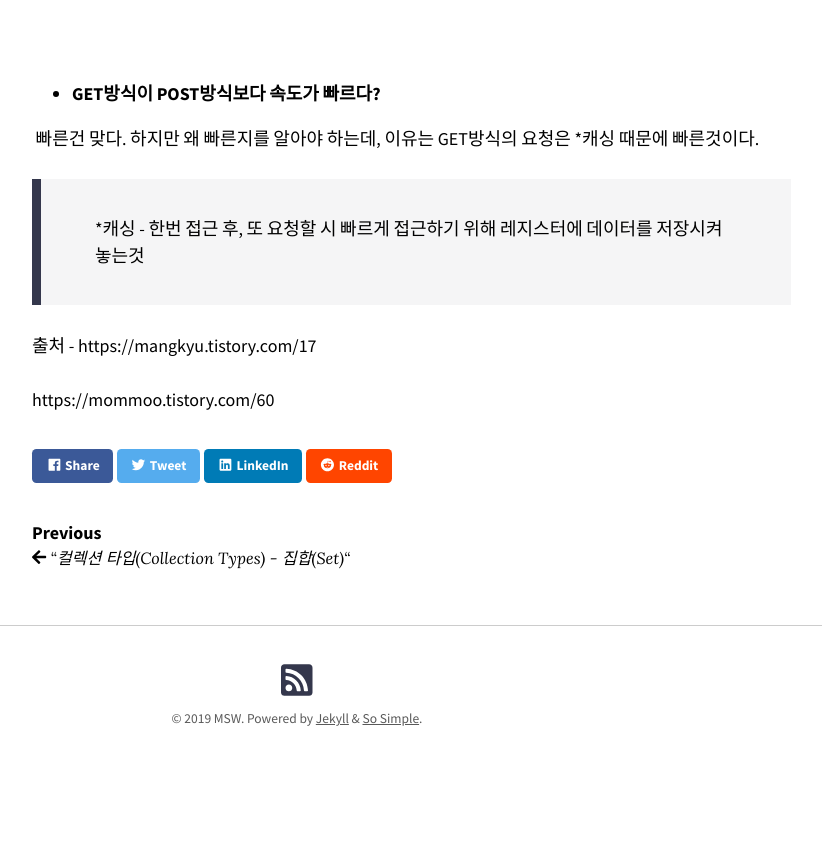
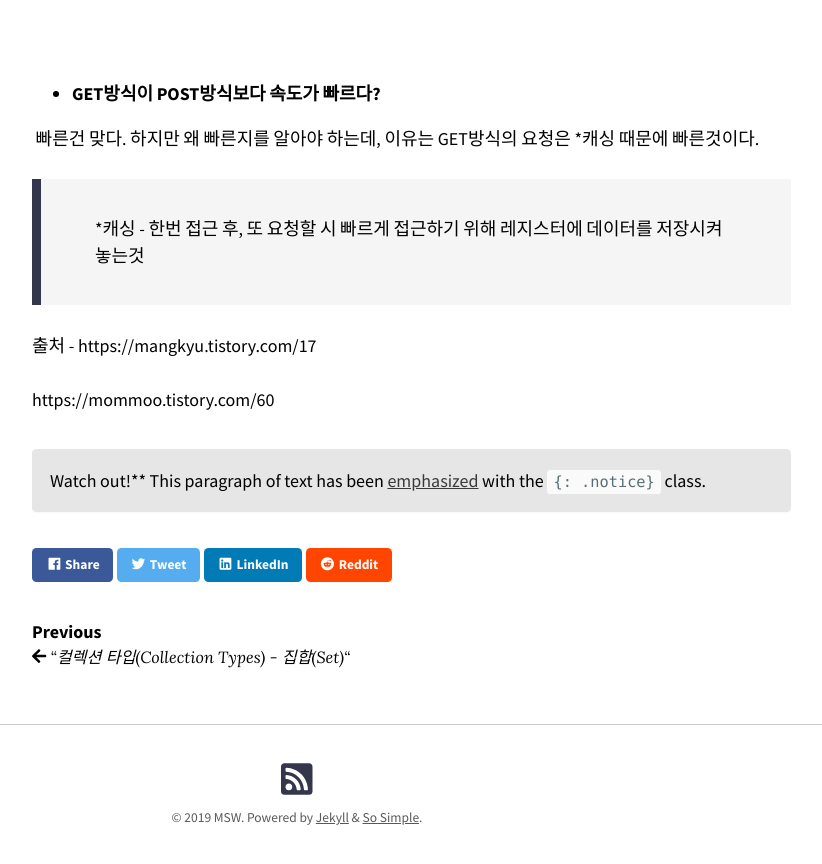
Before and after one commit to jxxnnee/minkkkjoon.github.io, a Jekyll site: the page built from _posts/2019-05-13-GET-POST.md, in a window 1280 px wide and 900 px high, scrolled down 4591 px. Shown: the top 864 px of the window, without its empty margins (343-1165 px from the left). Built offline with Jekyll 4.4.1, drawn with Linux system fonts in a browser that asks for light colours; nearby versions of some CDN libraries; before the commit the page ends 5392 px from its top, so only the background shows below that.

Commit message:
Update 2019-05-13-GET-POST.md

```diff
--- a/_posts/2019-05-13-GET-POST.md
+++ b/_posts/2019-05-13-GET-POST.md
@@ -178,3 +178,6 @@ POST방식은 ***BODY에 데이터를 넣어서 전송***한다. 따라서 헤
 출처 - https://mangkyu.tistory.com/17
 
 https://mommoo.tistory.com/60
+
+Watch out!** This paragraph of text has been [emphasized](#) with the `{: .notice}` class.
+{: .notice}
```
